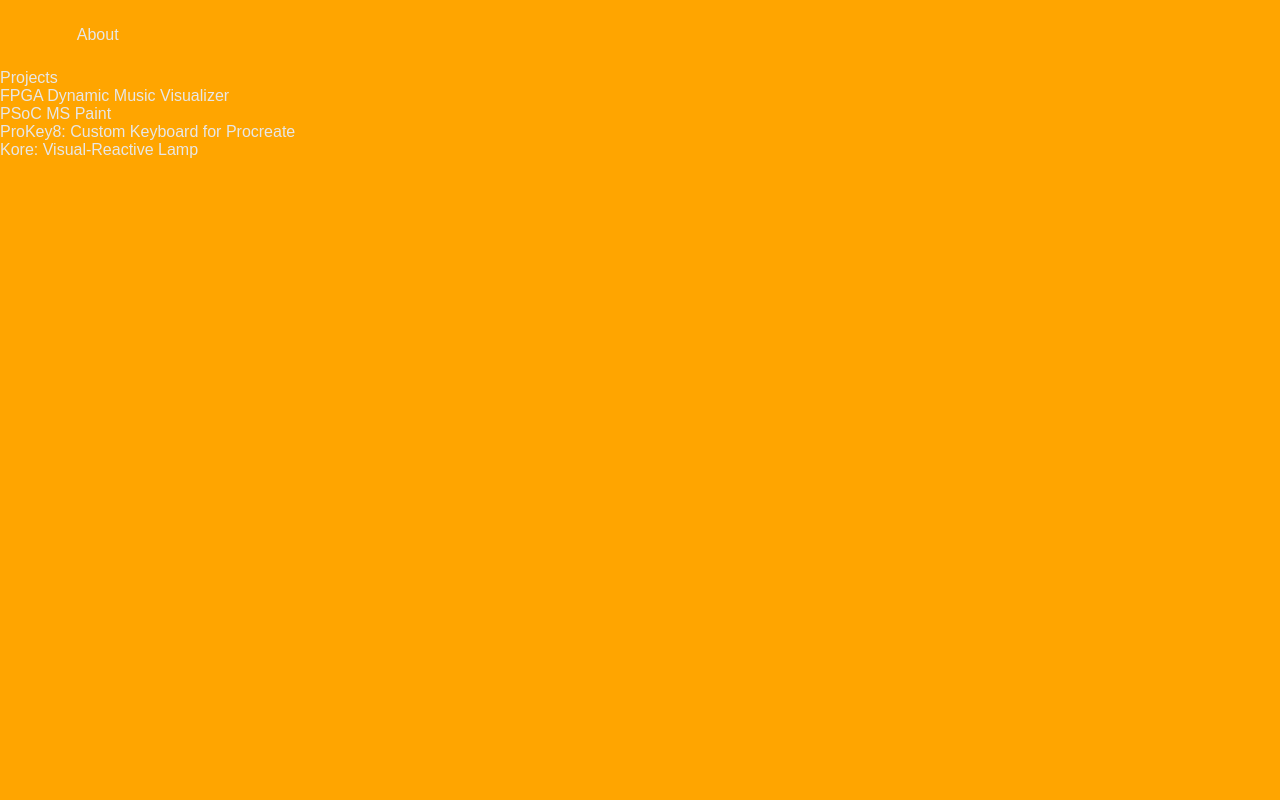
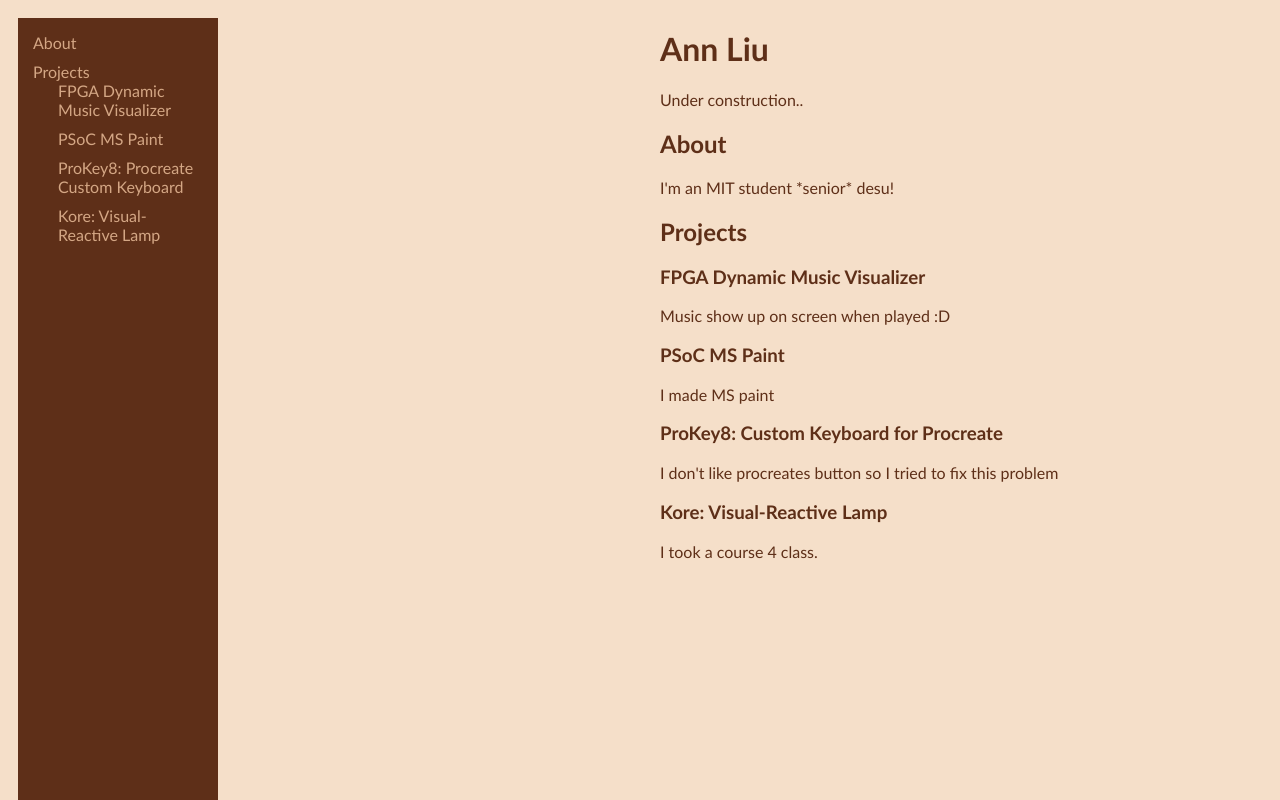
Before and after one commit to annliu22/annliu22.github.io, a plain HTML site: page index.html in a window 1280 px wide. Drawn offline with Linux system fonts and the light colour scheme; a web font is replaced by a local one.

Commit message:
added sidebar, initial aesthetic

```diff
--- a/index.html
+++ b/index.html
@@ -3,38 +3,110 @@
 
 <head>
     <title>
-        annliu22
+        Ann Liu
     </title>
     <link rel="stylesheet" href="style.css" />
+
+    <link rel="preconnect" href="https://fonts.googleapis.com" />
+    <link rel="preconnect" href="https://fonts.gstatic.com" crossorigin />
+    <link
+    href="https://fonts.googleapis.com/css2?family=Londrina+Outline&family=Poppins:ital,wght@0,100;0,200;0,300;0,400;0,500;0,600;0,700;0,800;0,900;1,100;1,200;1,300;1,400;1,500;1,600;1,700;1,800;1,900&display=swap"
+    rel="stylesheet"/>
+
 </head>
 
 
 <body>
     <script type="text/javascript"></script>
-    <h1>Ann's Portfolio</h1>
-    <p>Under construction..</p>
 
 
-<!-- Nav Section -->
+    <div class="grid-container-element">
+    <!-- Nav Section -->
     <header class="sticky-bg">
-      <nav>
-        <div class="nav-links">
-          <i class="fa fa-bars" onclick="toggleMenu()"></i>
-          <a href="#hero-section" class="hero-link">About</a>
-        </div>
+      <nav id ="navbar">
+        <div class="nav-links grid-container-child">
+            <ul>
+            <li>
+                <a href="#hero-section" class="hero-link" href="#about">About</a>
+            </li>
 
-          <a href="#hero-section" class="hero-link">Projects</a>
+            <li>
+                <a href="#hero-section" class="hero-link" href="#projects">Projects</a>
+                <ul>
+                <li><a href="#fpga">FPGA Dynamic Music Visualizer</a></li>
+                <li><a href="#psoc">PSoC MS Paint</a></li>
+                <li><a href="#prokey8">ProKey8: Procreate Custom Keyboard </a></li>
+                <li><a href="#kore">Kore: Visual-Reactive Lamp</a></li>
+                </ul>
+            </li>
+            </ul>
 
-          <div id="nav-links-sub">
-            <ul>
-              <li><a href="#fpga">FPGA Dynamic Music Visualizer</a></li>
-              <li><a href="#psoc">PSoC MS Paint</a></li>
-              <li><a href="#prokey8">ProKey8: Custom Keyboard for Procreate</a></li>
-              <li><a href="#kore">Kore: Visual-Reactive Lamp</a></li>
-            </ul>
-          </div>
         </div>
       </nav>
     </header>
+
+    <!-- Main Section -->
+    <main id = "maindoc">
+    <div class ="main grid-container-child">
+
+    <h1>Ann Liu</h1>
+        <p>Under construction..</p>
+
+        <!-- About Us  -->
+        <section id="about">
+            <div class="about-us-row reveal">
+                <div class="about-us-col">
+                <h2>About</h2>
+                <p>
+                    I'm an MIT student *senior* desu!
+                </p>
+                </div>
+            </div>
+
+        <!-- Projects  -->
+        <section id="projects">
+            <h2>Projects</h2>
+        </section>
+
+        <section id="fpga">
+            <div class="about-us-col">
+            <h3>FPGA Dynamic Music Visualizer</h3>
+            <p>
+                Music show up on screen when played :D
+            </p>
+            </div>
+        </section>
+
+        <section id ="psoc">
+            <div class="projects-col">
+            <h3>PSoC MS Paint</h3>
+            <p>
+                I made MS paint
+            </p>
+            </div>
+        </section>
+
+        <section id ="prokey8">
+            <div class="projects-col">
+            <h3>ProKey8: Custom Keyboard for Procreate</h3>
+            <p>
+                I don't like procreates button so I tried to fix this problem
+            </p>
+            </div>
+        </section>
+
+        <section id="kore">
+            <div class="projects-col">
+            <h3>Kore: Visual-Reactive Lamp</h3>
+            <p>
+                I took a course 4 class.
+            </p>
+            </div>
+        </section>
+
+        </div>
+    </main>
+
+</div>
 </body>
 </html>
--- a/style.css
+++ b/style.css
@@ -1,162 +1,59 @@
-/* General Styles */
-
-* {
-  margin: 0px;
-  padding: 0px;
-  font-family: "Poppins", sans-serif;
-  scroll-behavior: smooth;
-  max-width: 100vw;
-  box-sizing: border-box;
-  background-color: orange; /* to be removed after adding landing section */
+/* Global Vars*/
+body {
+    background-color: #f5dfc9;
+    color: #5e2f18;
+    font-family: Trebuchet MS;
 }
 
-/* adding reveal and rotation animation  */
-
-.reveal {
-  position: relative;
-  transform: translateY(150px);
-  opacity: 0;
-  transition: 1s all ease;
+li {
+  list-style-type: none;
+  margin-bottom: 10px;
+  display: flex;
+  flex-direction: column;
 }
 
-.reveal.active {
-  transform: translateY(0px);
-  opacity: 1;
+ul {
+  list-style-type: none;
+  margin: 0;
+  padding: 0%;
 }
 
-.rotate {
-  animation: rotation 10s infinite linear;
+ul ul {
+  list-style-type: none;
+  margin: 0;
+  padding-left: 25px;
 }
 
-@keyframes rotation {
-  from {
-    transform: rotate(0deg);
-  }
-  to {
-    transform: rotate(359deg);
-  }
+/* Grid */
+.grid-container-element {
+    display: grid;
+    grid-template-columns: 1fr 1fr;
+    grid-gap: 20px;
+
 }
 
-/* Custom Scroll */
-
-/* width */
-::-webkit-scrollbar {
-  width: 10px;
-
-  background-color: rgba(0, 0, 0, 0);
-}
-/* Track */
-::-webkit-scrollbar-track {
-  background-color: rgb(230, 111, 0);
+.grid-container-child {
+    margin: 10px;
 }
 
-/* Handle */
-::-webkit-scrollbar-thumb {
-  background: rgb(240, 240, 240);
-  border-radius: 10px;
-  width: 5px;
-  height: 5px;
+/* Navigation Bar*/
+.nav-links {
+    background-color: #5e2f18;
+    overflow: hidden;
+    width: 170px;
+    height: 100vh;
+    padding: 15px;
+    position: fixed;
 }
 
-/* Handle on hover */
-::-webkit-scrollbar-thumb:hover {
-  background: #686868;
+.nav-links a {
+    float: left;
+    color: #d4a785;
+    text-align: left;
+    text-decoration: none;
 }
 
-/* Nav Section Styles */
-
-header {
-  position: fixed;
-  top: 0;
-  left: 0;
-  width: 100%;
-  z-index: 500;
+.nav-links a:hover {
+    background-color: None;
+    color: #f5dfc9;
 }
-
-.sticky-bg {
-  width: 100%;
-  backdrop-filter: blur(20px);
-}
-
-nav {
-  position: sticky;
-  top: 0;
-  z-index: 11;
-}
-
-nav a {
-  text-decoration: none;
-  color: #e7e7e7;
-  transition: 0.5s;
-}
-
-nav a:hover {
-  color: white;
-  font-weight: 500;
-}
-
-.nav-links {
-  display: flex;
-  justify-content: space-between;
-  padding: 2% 6%;
-}
-
-.nav-links ul li {
-  list-style: none;
-  display: inline-block;
-  padding-right: 10px;
-}
-
-.nav-links ul li a {
-  text-decoration: none;
-  color: #ffffff;
-  transition: 0.5s;
-}
-
-.nav-links ul li a:hover {
-  text-decoration: none;
-  color: white;
-  font-weight: 500;
-}
-
-nav .fa {
-  display: none;
-}
-
-/* Adding Responsivess to Nav Section */
-
-@media (max-width: 700px) {
-  nav .fa {
-    display: block;
-    color: #fff;
-    margin: 10px;
-    font-size: 22px;
-    cursor: pointer;
-  }
-  .sticky-bg {
-    backdrop-filter: none;
-  }
-  .nav-links .hero-link {
-    display: flex;
-    align-items: center;
-    justify-content: center;
-  }
-
-  .nav-links ul li {
-    display: block;
-    text-align: left;
-    padding: 5px 50px;
-  }
-
-  #nav-links-sub {
-    left: -200px;
-    text-align: right;
-    margin-top: 70px;
-    position: absolute;
-    height: 100vh;
-    width: 30%;
-    background: rgba(255, 81, 0, 0);
-    backdrop-filter: blur(3px);
-    transition: 1s;
-  }
-}
```
